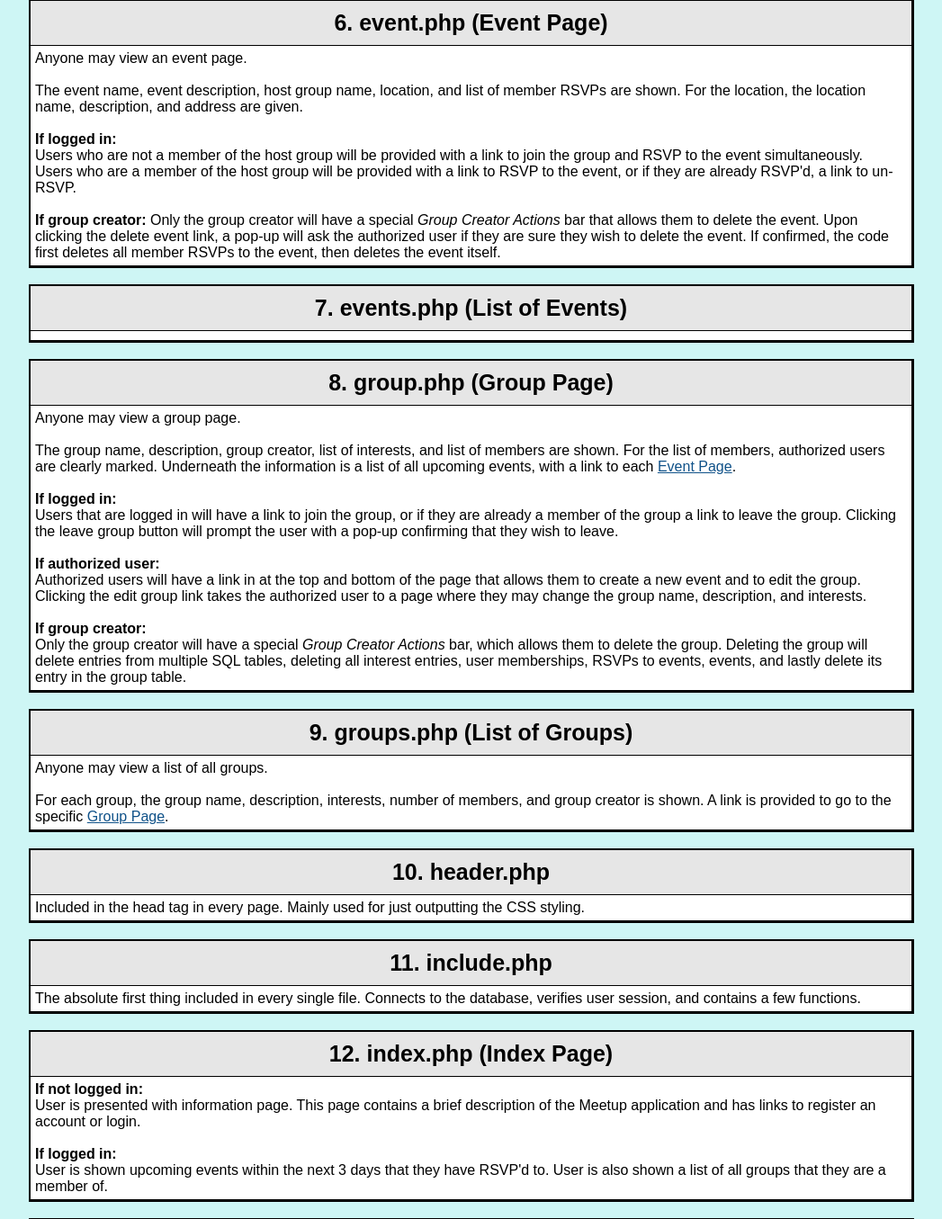
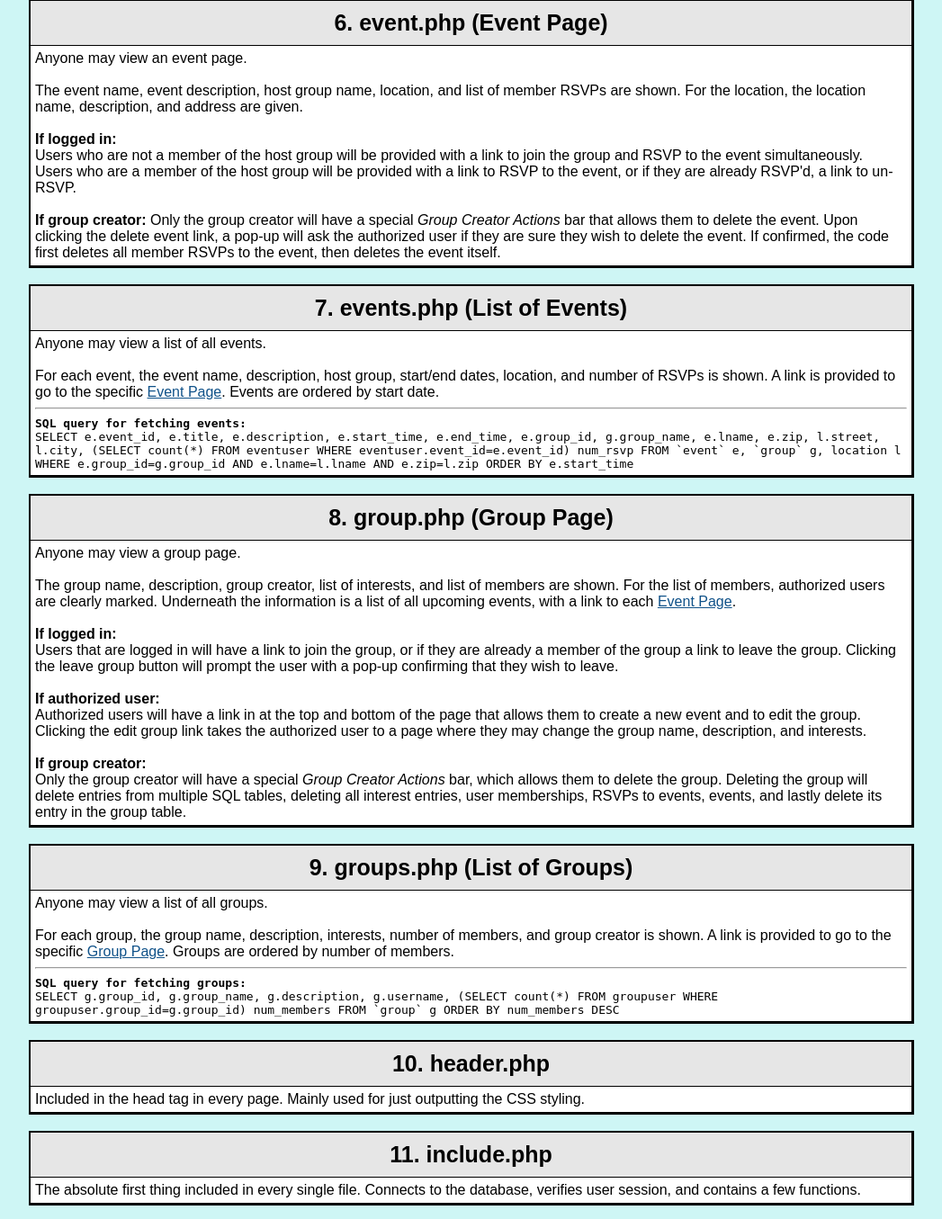
Before and after one commit to Andrew-Zarenberg/Meetup, a PHP site: page /readme.php in a window 1280 px wide. Shown: the part 1736-3091 px from the top of the page at 90% size, without its empty margins (116-1163 px from the left). Run offline with PHP 8.4, Linux system fonts and the light colour scheme; lists and menus that the app fills with data are empty.

Commit message:
updated readme

```diff
--- a/readme.php
+++ b/readme.php
@@ -132,7 +132,13 @@
 		<table cellspacing="0">
 			<tr><th class="table_header" id="tab_events">7. events.php (List of Events)</th></tr>
 			<tr><td>
-
+				Anyone may view a list of all events.<br /><br />
+				For each event, the event name, description, host group, start/end dates, location, and number of RSVPs is shown.  A link is provided to go to the specific <a href="#tab_event">Event Page</a>.  Events are ordered by start date.
+				<hr />
+				<code>
+				<strong>SQL query for fetching events:</strong><br />
+				SELECT e.event_id, e.title, e.description, e.start_time, e.end_time, e.group_id, g.group_name, e.lname, e.zip, l.street, l.city, (SELECT count(*) FROM eventuser WHERE eventuser.event_id=e.event_id) num_rsvp FROM `event` e, `group` g, location l WHERE e.group_id=g.group_id AND e.lname=l.lname AND e.zip=l.zip ORDER BY e.start_time
+				</code>
 			</tr></td>
 		</table><br />
 
@@ -157,7 +163,12 @@
 			<tr><th class="table_header" id="tab_groups">9. groups.php (List of Groups)</th></tr>
 			<tr><td>
 				Anyone may view a list of all groups.<br /><br />
-				For each group, the group name, description, interests, number of members, and group creator is shown.  A link is provided to go to the specific <a href="#tabGroupPage">Group Page</a>.
+				For each group, the group name, description, interests, number of members, and group creator is shown.  A link is provided to go to the specific <a href="#tab_group">Group Page</a>.  Groups are ordered by number of members.
+				<hr />
+				<code>
+				<strong>SQL query for fetching groups:</strong><br />
+				SELECT g.group_id, g.group_name, g.description, g.username, (SELECT count(*) FROM groupuser WHERE groupuser.group_id=g.group_id) num_members FROM `group` g ORDER BY num_members DESC
+				</code>
 			</tr></td>
 		</table><br />
 
@@ -236,6 +247,15 @@
 			<tr><td>
 				Upon submission of the search located at the top of every page, user will be brought to this page to display search results for groups and events.<br /><br />
 				Each match contains a match strength, which is either 5 stars, 4 stars, or 3 stars.  An <em>exact</em> match is 5 stars.  If the result <em>starts</em> or <em>ends</em> with the search, 4 stars.  If the result <em>contains</em> the search anywhere in the name, 3 stars.
+				<hr />
+				<code>
+				<strong>SQL query for groups</strong> (<em>? = search query</em>)<br />
+				SELECT strength, group_id, group_name, description, username, (SELECT count(*) FROM groupuser WHERE groupuser.group_id=results.group_id) num_members FROM ((SELECT *, 5 strength FROM `group` g WHERE g.group_name=?) UNION (SELECT *, 4 strength FROM `group` g WHERE g.group_name LIKE ? OR g.group_name LIKE ?) UNION (SELECT *, 3 strength FROM `group` g WHERE g.group_name LIKE ?)) results GROUP BY group_id ORDER BY strength DESC
+
+				<br /><br />
+				<strong>SQL query for events</strong> (<em>? = search query</em>)<br />
+				SELECT strength, e.event_id, e.title, e.description, e.start_time, e.end_time, e.group_id, g.group_name, e.lname, e.zip, l.street, l.city, (SELECT count(*) FROM eventuser WHERE eventuser.event_id=e.event_id) num_rsvp FROM ((SELECT *, 5 strength FROM `event` e WHERE e.title=?) UNION (SELECT *, 4 strength FROM `event` e WHERE e.title LIKE ? OR e.title LIKE ?) UNION (SELECT *, 3 strength FROM `event` e WHERE e.title LIKE ?)) e, `group` g, location l WHERE e.group_id=g.group_id AND e.lname=l.lname AND e.zip=l.zip GROUP BY event_id ORDER BY strength DESC
+				</code>
 			</tr></td>
 		</table><br />
 
```
